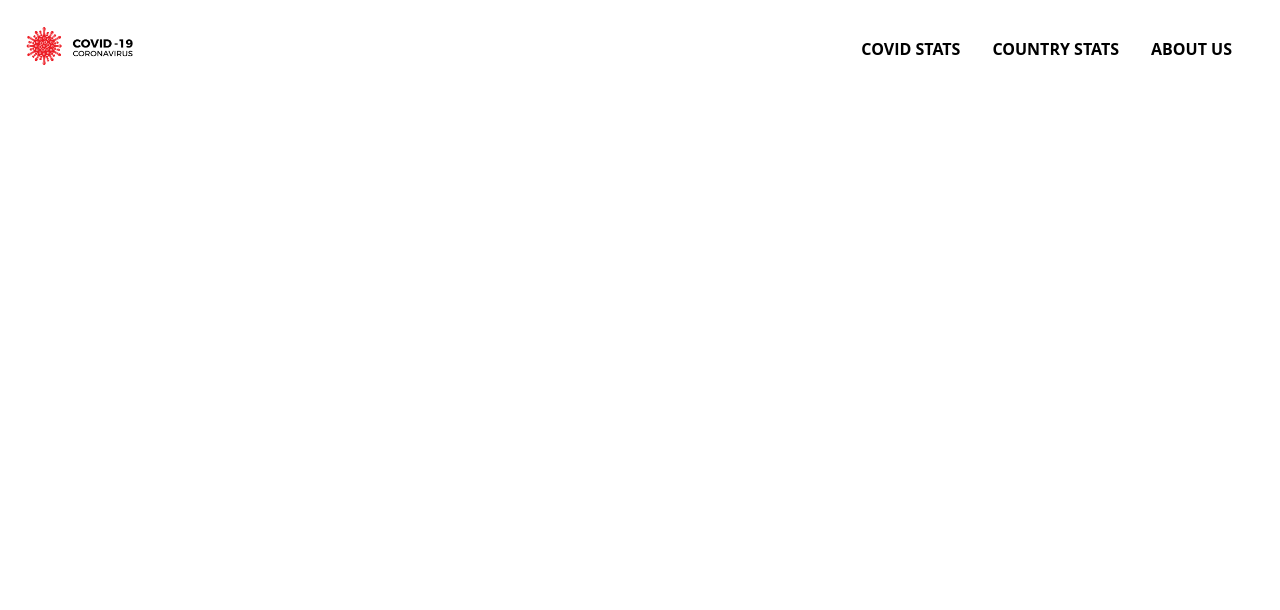
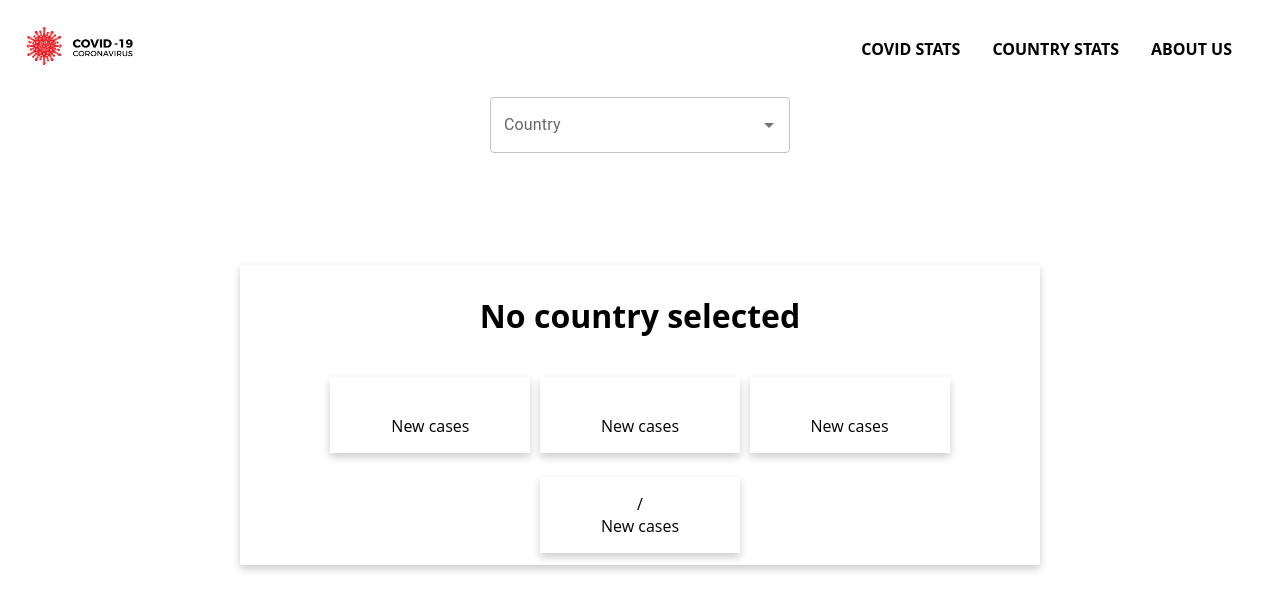
Before and after one commit to davudhalitovic/Covid19-app, a React (Vite) app: page /contry-stats in a window 1280 px wide. Shown: the top 610 px of the page. Built offline with nearby package versions, Linux system fonts and the light colour scheme; no server answers.

Commit message:
country stats

```diff
--- a/src/Api/Request.jsx
+++ b/src/Api/Request.jsx
@@ -41,9 +41,16 @@ export async function FetchCountry() {
   }
 }
 
-export async function FetchStatistic() {
+export async function FetchStatistic({country}) {
   try {
-    const response = await axios.request(statistic)
+    const response = await axios.get(`https://covid-193.p.rapidapi.com/statistics?country=${country}`,
+      {
+        headers: {
+          "x-rapidapi-key": "7cdf079073mshacc4f77771a71cap1f6996jsnabcfd5a437bf",
+          "x-rapidapi-host": "covid-193.p.rapidapi.com",
+        }
+      }
+    )
     console.log(`Statistic`, response.data)
     return response.data
   } catch (error) {
--- a/src/Components/CountryStats/CountryStats.jsx
+++ b/src/Components/CountryStats/CountryStats.jsx
@@ -1,11 +1,84 @@
-import React from "react";
-import SelectTextFields from "./Select";
+import { useEffect, useState } from "react";
+import { App, CasesDiv, InfoChild, InfoDiv } from "./CountryStatsStyled";
+import * as React from 'react';
+import TextField from '@mui/material/TextField';
+import Autocomplete from '@mui/material/Autocomplete';
+import axios from 'axios';
 
 
 export function CountryStats() {
-    return (
-        <>
+  const [flags, setFlags] = useState([]);
+  const [selectedCountry, setSelectedCountry] = useState(null);
 
-        </>
-    )
+  useEffect(() => {
+    const fetchFlags = async () => {
+      try {
+        const response = await axios.get('https://restcountries.com/v3.1/all');
+        setFlags(response.data);
+        console.log(response.data);
+      } catch (error) {
+        console.error('Error fetching the flags', error);
+      }
+    };
+
+    fetchFlags();
+  }, []);
+
+  return (
+    <>
+      <App>
+        <Autocomplete
+          disablePortal
+          id="combo-box-demo"
+          options={flags}
+          getOptionLabel={(option) => option.name.common}
+          sx={{ width: 300 }}
+          onChange={(event, newValue) => {
+            setSelectedCountry(newValue);
+          }}
+          renderOption={(props, option) => (
+            <li {...props} style={{ display: 'flex', alignItems: 'center' }}>
+              <img
+                src={option.flags.png}
+                style={{ width: 24, height: 16, marginRight: 8 }}
+              />
+              {option.name.common}
+              <br />
+              <p>({option.cioc})</p>
+            </li>
+          )}
+          renderInput={(params) => <TextField {...params} label="Country" />}
+        />
+        <InfoDiv>
+          <InfoChild>
+            {selectedCountry ? (
+              <>
+                <h1 style={{ marginRight: "1rem" }}>{selectedCountry.name.common}</h1>
+                <img src={selectedCountry.flags.png} alt={`${selectedCountry.name.common} flag`} style={{ width: 50, height: 30, marginRight: "1rem" }} />
+              </>
+            ) : (
+              <h1>No country selected</h1>
+            )}
+          </InfoChild>
+
+          <InfoChild>
+            <CasesDiv>
+              <p>{selectedCountry?.cases} <br /> New cases</p>
+            </CasesDiv>
+            <CasesDiv>
+              <p>{selectedCountry?.todayCases} <br /> New cases</p>
+            </CasesDiv>
+            <CasesDiv>
+              <p>{selectedCountry?.deaths} <br /> New cases</p>
+            </CasesDiv>
+          </InfoChild>
+          <InfoChild>
+            <CasesDiv>
+              <p>/ <br /> New cases</p>
+            </CasesDiv>
+          </InfoChild>
+        </InfoDiv>
+      </App>
+    </>
+  )
 }
--- a/src/Components/CountryStats/CountryStatsStyled.js
+++ b/src/Components/CountryStats/CountryStatsStyled.js
@@ -1 +1,39 @@
 import { styled } from "@mui/material"
+
+export const App = styled("div")`
+    display: flex;
+    flex-direction: column;
+    justify-content: center;
+    align-items: center;
+`
+
+export const InfoDiv = styled("div")`
+    display: flex;
+    flex-direction: column;
+    justify-content: center;
+    align-items: center;
+    margin-top: 7rem;
+    box-shadow: 0 4px 8px 0 rgba(0, 0, 0, 0.2);
+    width: 800px;
+    height: 300px;
+
+`
+export const InfoChild = styled("div")`
+    display: flex;
+    flex-direction: row;
+    justify-content: center;
+    align-items: center;
+    margin: 0.3rem;
+    height: 100px;
+`
+export const CasesDiv = styled("div")`
+    display: flex;
+    flex-direction: column;
+    justify-content: center;
+    align-items: center;
+    margin: 0.3rem;
+    width: 200px;
+    text-align: center;
+    font-size: 1rem;
+    box-shadow: 0 4px 8px 0 rgba(0, 0, 0, 0.2);
+`
--- a/src/Components/CountryStats/Select.jsx
+++ /dev/null
@@ -1,134 +0,0 @@
-import * as React from 'react';
-import Box from '@mui/material/Box';
-import TextField from '@mui/material/TextField';
-import MenuItem from '@mui/material/MenuItem';
-
-const currencies = [
-  {
-    value: 'USD',
-    label: '$',
-  },
-  {
-    value: 'EUR',
-    label: '€',
-  },
-  {
-    value: 'BTC',
-    label: '฿',
-  },
-  {
-    value: 'JPY',
-    label: '¥',
-  },
-];
-
-export default function SelectTextFields() {
-  return (
-    <Box
-      component="form"
-      sx={{
-        '& .MuiTextField-root': { m: 1, width: '25ch' },
-      }}
-      noValidate
-      autoComplete="off"
-    >
-      <div>
-        <TextField
-          id="outlined-select-currency"
-          select
-          label="Select"
-          defaultValue="EUR"
-          helperText="Please select your currency"
-        >
-          {currencies.map((option) => (
-            <MenuItem key={option.value} value={option.value}>
-              {option.label}
-            </MenuItem>
-          ))}
-        </TextField>
-        <TextField
-          id="outlined-select-currency-native"
-          select
-          label="Native select"
-          defaultValue="EUR"
-          SelectProps={{
-            native: true,
-          }}
-          helperText="Please select your currency"
-        >
-          {currencies.map((option) => (
-            <option key={option.value} value={option.value}>
-              {option.label}
-            </option>
-          ))}
-        </TextField>
-      </div>
-      <div>
-        <TextField
-          id="filled-select-currency"
-          select
-          label="Select"
-          defaultValue="EUR"
-          helperText="Please select your currency"
-          variant="filled"
-        >
-          {currencies.map((option) => (
-            <MenuItem key={option.value} value={option.value}>
-              {option.label}
-            </MenuItem>
-          ))}
-        </TextField>
-        <TextField
-          id="filled-select-currency-native"
-          select
-          label="Native select"
-          defaultValue="EUR"
-          SelectProps={{
-            native: true,
-          }}
-          helperText="Please select your currency"
-          variant="filled"
-        >
-          {currencies.map((option) => (
-            <option key={option.value} value={option.value}>
-              {option.label}
-            </option>
-          ))}
-        </TextField>
-      </div>
-      <div>
-        <TextField
-          id="standard-select-currency"
-          select
-          label="Select"
-          defaultValue="EUR"
-          helperText="Please select your currency"
-          variant="standard"
-        >
-          {currencies.map((option) => (
-            <MenuItem key={option.value} value={option.value}>
-              {option.label}
-            </MenuItem>
-          ))}
-        </TextField>
-        <TextField
-          id="standard-select-currency-native"
-          select
-          label="Native select"
-          defaultValue="EUR"
-          SelectProps={{
-            native: true,
-          }}
-          helperText="Please select your currency"
-          variant="standard"
-        >
-          {currencies.map((option) => (
-            <option key={option.value} value={option.value}>
-              {option.label}
-            </option>
-          ))}
-        </TextField>
-      </div>
-    </Box>
-  );
-}
```
